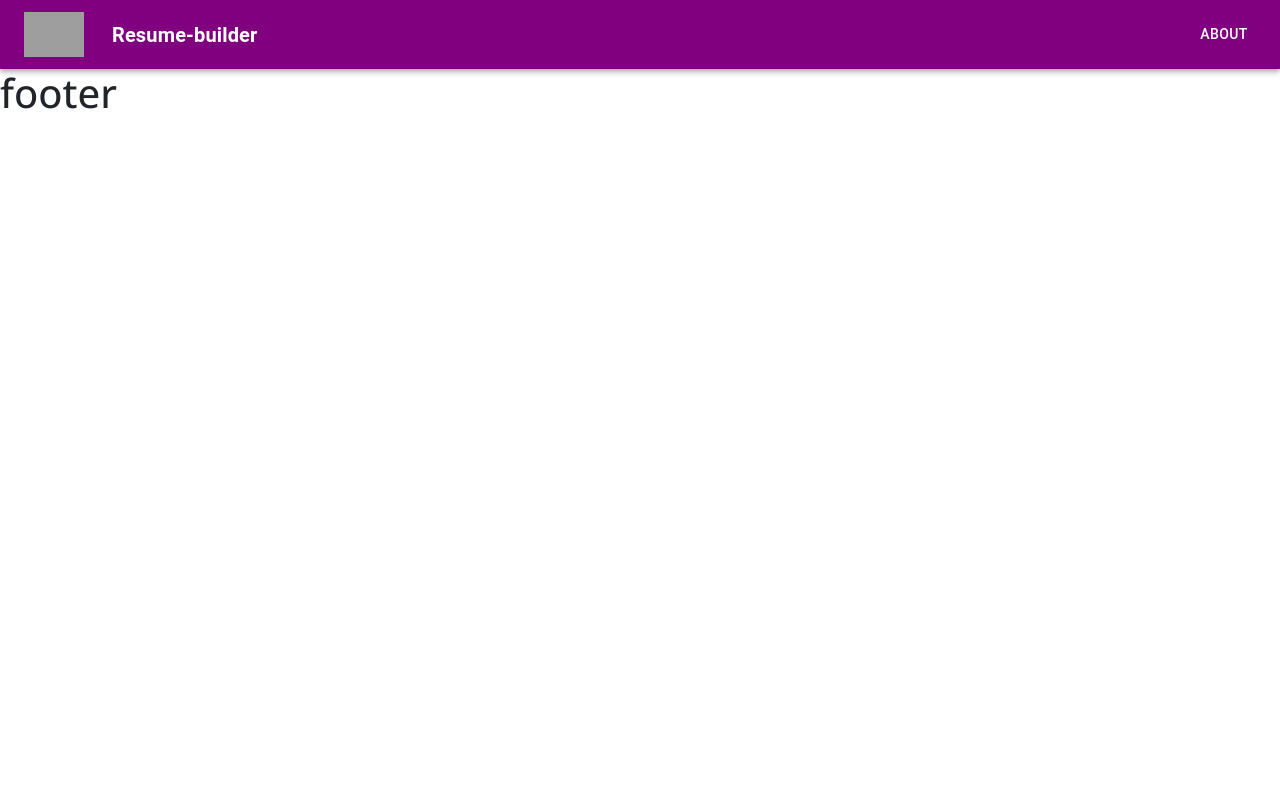
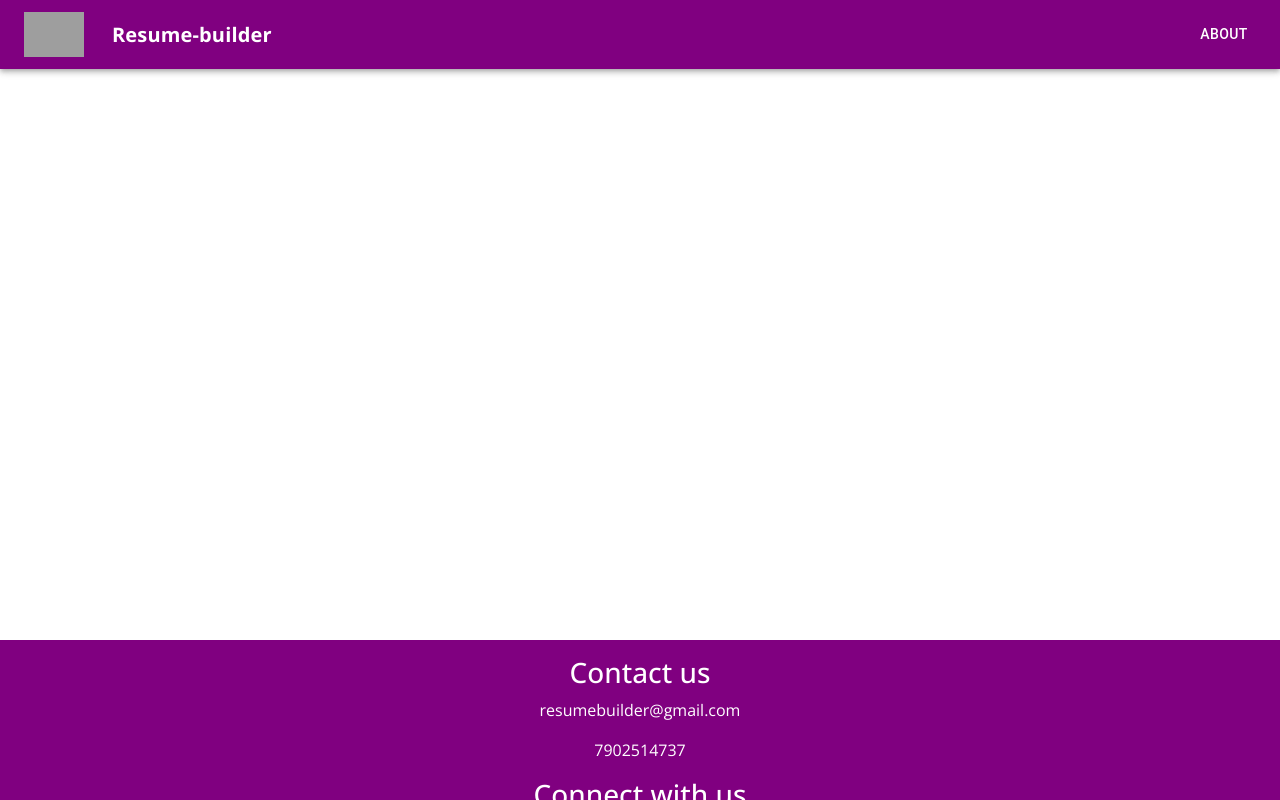
Before and after one commit to amiljoseph03/resume-builder, a React (Vite) app: page / in a window 1280 px wide. Built offline with nearby package versions, Linux system fonts and the light colour scheme; grey boxes are pictures that could not be loaded.

Commit message:
footer added

```diff
--- a/index.html
+++ b/index.html
@@ -18,6 +18,8 @@
  <!-- bootstrap  -->
   <link href="https://cdn.jsdelivr.net/npm/bootstrap@5.3.8/dist/css/bootstrap.min.css" rel="stylesheet" integrity="sha384-sRIl4kxILFvY47J16cr9ZwB07vP4J8+LH7qKQnuqkuIAvNWLzeN8tE5YBujZqJLB" crossorigin="anonymous">
 
+  <!-- font awesome  -->
+   <link rel="stylesheet" href="https://cdnjs.cloudflare.com/ajax/libs/font-awesome/7.0.1/css/all.min.css" integrity="sha512-2SwdPD6INVrV/lHTZbO2nodKhrnDdJK9/kg2XD1r9uGqPo1cUbujc+IYdlYdEErWNu69gVcYgdxlmVmzTWnetw==" crossorigin="anonymous" referrerpolicy="no-referrer" />
 
   </head>
   <body>
--- a/src/components/Footer.jsx
+++ b/src/components/Footer.jsx
@@ -3,9 +3,30 @@ import React from 'react'
 function Footer() {
   return (
     <div>
-      <h1>footer</h1>
+      <footer
+        style={{
+          backgroundColor: 'purple',
+          color: 'white',
+          textAlign: 'center',
+          padding: '1rem 0',
+          position: 'fixed',
+          bottom: 0,
+          width: '100%',
+          height: '20%',
+        }}
+      >
+        <h3>Contact us</h3>
+        <p>resumebuilder@gmail.com</p>
+        <p>7902514737</p>
+        <h3>Connect with us</h3>
+        <i class="fa-brands fa-whatsapp"></i>
+        <i class="fa-brands fa-instagram"></i>
+        <i class="fa-brands fa-linkedin"></i>
+
+        <p>© {new Date().getFullYear()} MyWebsite. All rights reserved.</p>
+      </footer>
     </div>
-  )
+  );
 }
 
 export default Footer
--- a/src/components/Header.jsx
+++ b/src/components/Header.jsx
@@ -7,6 +7,8 @@ import Button from '@mui/material/Button';
 import IconButton from '@mui/material/IconButton';
 
 import Tooltip from '@mui/material/Tooltip';
+import { Link } from 'react-router-dom';
+
 
 
 function Header() {
@@ -36,11 +38,11 @@ function Header() {
               component="div"
               sx={{ flexGrow: 1, fontWeight: 'bold' }}
             >
-              <link
+              <Link
                 to={'/'}
-                style={{ textDecoration: 'none', color: 'blue' }}
-              />
-              Resume-builder
+                style={{ textDecoration: 'none', color: 'WHITE' }}
+              > Resume-builder</Link>
+
             </Typography>
 
             <Tooltip title={intro}>
```
